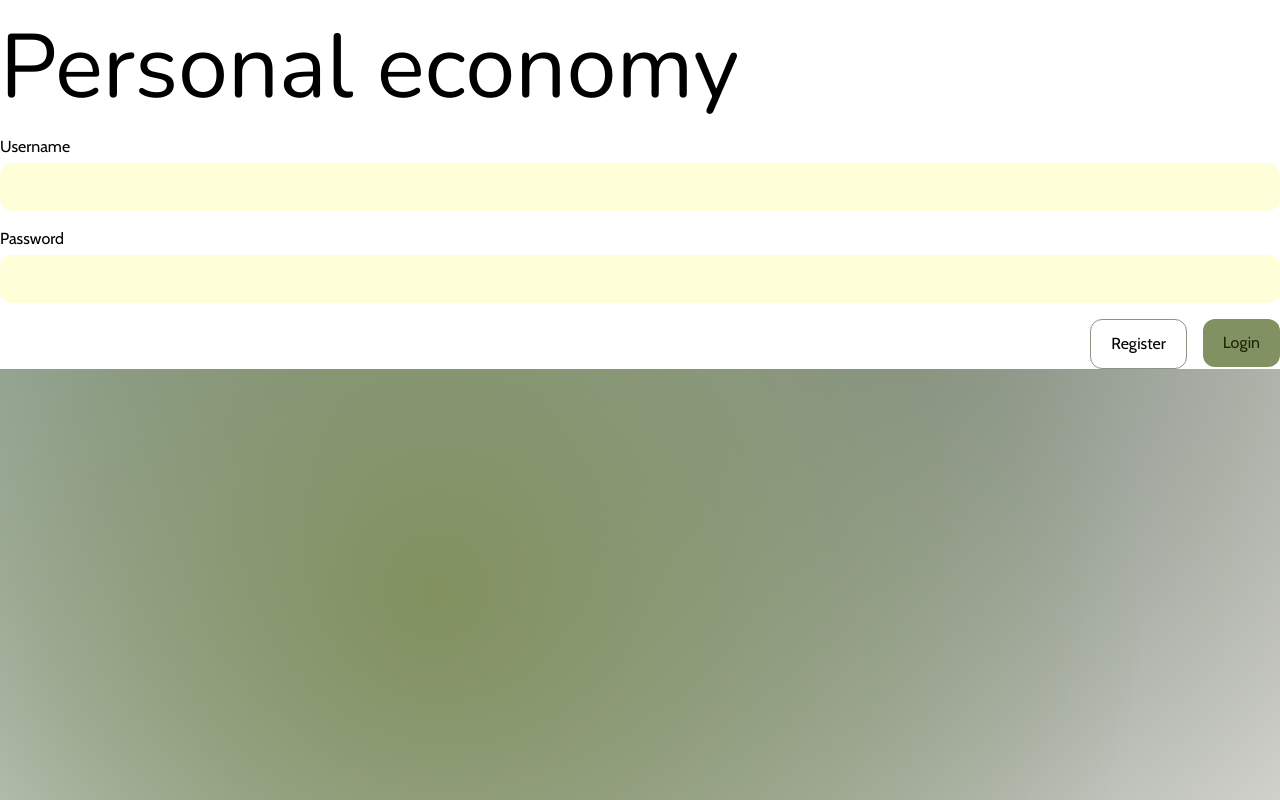
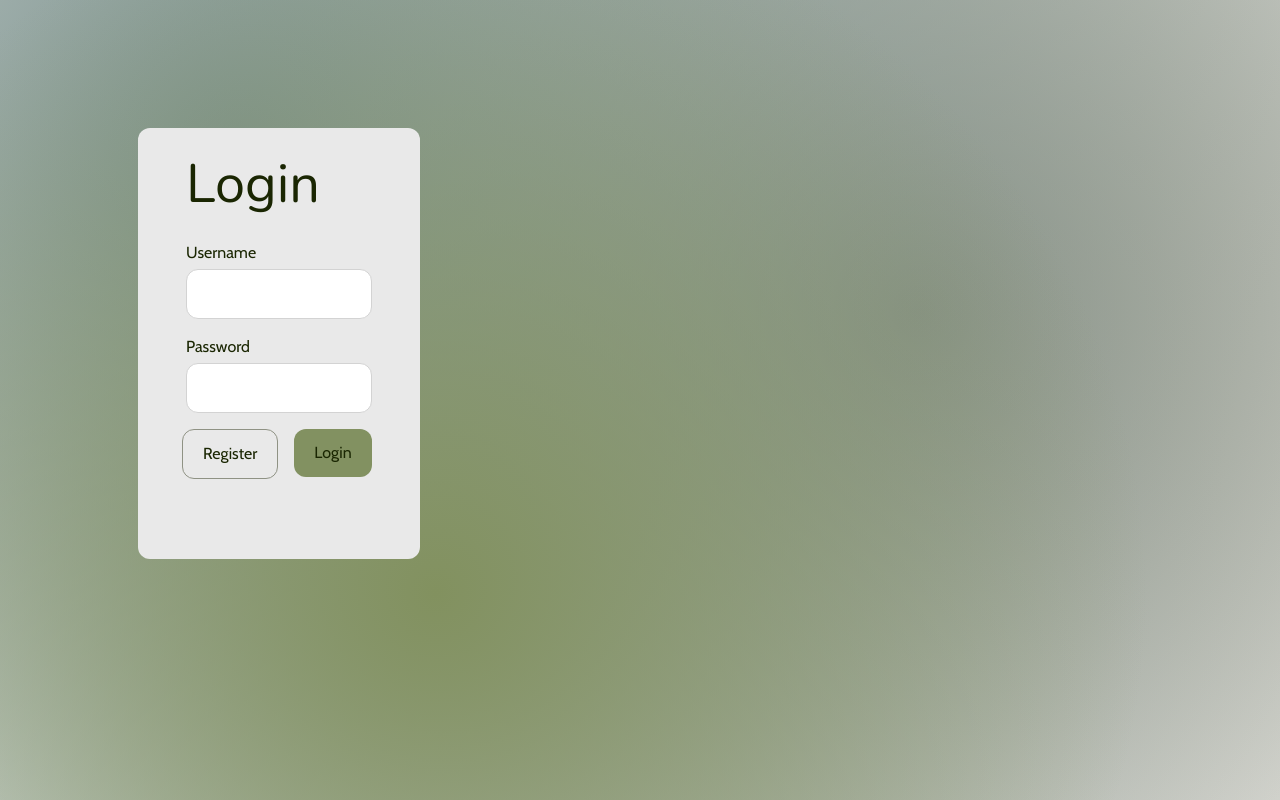
Before and after one commit to jonlju95/personalEconomyApp, a SvelteKit app: page /login in a window 1280 px wide. Built offline with nearby package versions, Linux system fonts and the light colour scheme; no server answers.

Commit message:
Progress

```diff
--- a/src/app.html
+++ b/src/app.html
@@ -7,6 +7,6 @@
 		%sveltekit.head%
 	</head>
 	<body data-sveltekit-preload-data="hover">
-		<div style="display: contents">%sveltekit.body%</div>
+		<main>%sveltekit.body%</main>
 	</body>
 </html>
--- a/src/components/Input.svelte
+++ b/src/components/Input.svelte
@@ -11,9 +11,18 @@
 <div class="inputContainer">
 	<label for={inputId}>
 		{#if label}
-			<span>{label}</span>
+			<span class="font-medium">{label}</span>
 		{/if}
-		<input class="bg-primary-contrast-light" {name} id={inputId} class:error {type} {placeholder} bind:value on:blur />
+		<input
+			class="bg-surface-contrast-light border-1 border-surface-200 focus:border-primary-900 focus:border-2"
+			{name}
+			id={inputId}
+			class:error
+			{type}
+			{placeholder}
+			bind:value
+			on:blur
+		/>
 	</label>
 </div>
 
@@ -25,13 +34,16 @@
 		label {
 			display: flex;
 			flex-direction: column;
-
 		}
 
 		input {
 			margin-top: 0.25rem;
 			padding: 0.75rem;
 			border-radius: 12px;
+
+			&:focus {
+				outline: none;
+			}
 		}
 	}
 </style>
--- a/src/routes/login/+page.svelte
+++ b/src/routes/login/+page.svelte
@@ -15,8 +15,8 @@
 	let touchedFields = { touchedUsername, touchedPassword };
 </script>
 
-<section class="bg-surface-contrast-light">
-	<h2 class="font-serif">Personal economy</h2>
+<section class="loginSection bg-surface-100">
+	<h4 class="font-serif mb-4">Login</h4>
 	<form method="POST" use:enhance>
 		<Input
 			name="username"
--- a/static/global-styles.css
+++ b/static/global-styles.css
@@ -1,10 +1,10 @@
-@import "tailwindcss";
+@import 'tailwindcss';
 
 @theme default {
 	--text-scaling: 1.125;
 	--base-font-color: var(--color-surface-950);
 	--base-font-color-dark: var(--color-surface-50);
-	--font-sans: "Cabin", "sans-serif";
+	--font-sans: 'Cabin', 'sans-serif';
 	--base-font-size: inherit;
 	--base-line-height: inherit;
 	--base-font-weight: normal;
@@ -12,7 +12,7 @@
 	--base-letter-spacing: 0em;
 	--heading-font-color: inherit;
 	--heading-font-color-dark: inherit;
-	--font-serif: "Nunito", "sans-serif";
+	--font-serif: 'Nunito', 'sans-serif';
 	--heading-font-weight: bold;
 	--heading-font-style: normal;
 	--heading-letter-spacing: inherit;
@@ -228,22 +228,26 @@
 }
 
 @layer base {
+	body {
+		@apply text-primary-950;
+	}
+
 	h1 {
-    font-size: calc(6rem*1.125);
+		font-size: calc(6rem * 1.125);
 	}
 	h2 {
-    font-size: calc(5rem*1.125);
+		font-size: calc(5rem * 1.125);
 	}
 	h3 {
-    font-size: calc(4rem*1.125);
+		font-size: calc(4rem * 1.125);
 	}
 	h4 {
-    font-size: calc(3rem*1.125);
+		font-size: calc(3rem * 1.125);
 	}
 	h5 {
-    font-size: calc(2rem*1.125);
+		font-size: calc(2rem * 1.125);
 	}
 	h6 {
-    font-size: calc(1rem*1.125);
+		font-size: calc(1rem * 1.125);
 	}
 }
```
Also changed, not shown: package.json (+18 -17 lines), 1 other file (tests, documents, lock files or other folders). Lines whose indentation alone changed are shown as unchanged.
